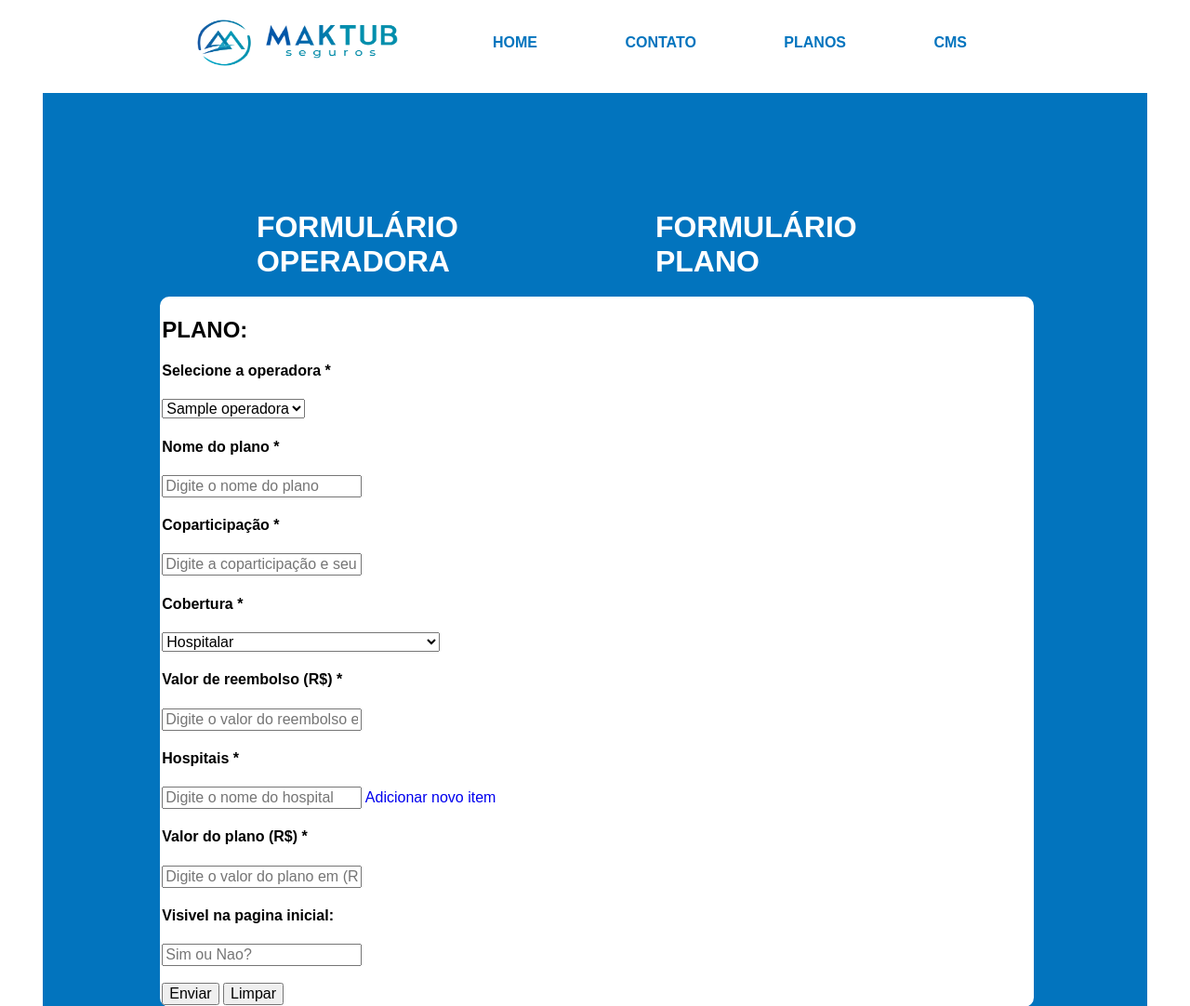
After one commit to work-vitor/seguro, a PHP site: page /views/cadPL.php in a window 1280 px wide. The commit adds this page. Shown: the top 1082 px of the page at 93% size. Run offline with PHP 8.4, Linux system fonts and the light colour scheme; tables that the repository leaves empty or names only in its code hold one stand-in row (values such as "Sample post").

Commit message:
Form Plano

```diff
--- a/css/style.css
+++ b/css/style.css
@@ -58,9 +58,14 @@ li a {
     padding: 10%;
 }
 
-.block_az h1 {
+.block_az h1{
     color: #fff;
     margin: 0% 5%;
+}
+
+
+.block_az a:link {
+    text-decoration: none;
 }
 
 .container {
@@ -68,6 +73,8 @@ li a {
     justify-content: center;
 
 }
+
+
 
 .cad {
 
@@ -181,11 +188,10 @@ li a {
 }
 
 .planos{
-    height: 100%;
-    width: 50%;
+    height: 0;
+    width: 40%;
     margin-top: 28%;
-    margin-left: 25%;
+    margin-left: 28%;
     display: flex;
     justify-content: center;
-    flex-basis: 100%;
 }
--- a/index.php
+++ b/index.php
@@ -58,7 +58,6 @@ include("model/class_crud.php");
                 <ul>
                     <li><a href=""><img src="img/up/<?php echo $Fetch['nome_logo']; ?>" alt="logo_maktub" width="220" height="50"></a></li>
                 </ul>
-
         <?php
             }
         }
--- /dev/null
+++ b/views/cadPL.php
@@ -0,0 +1,232 @@
+<?php
+include("../model/class_crud.php");
+
+
+//update
+/*if (isset($_GET['id'])) {
+    $Acao = "Editar";
+    $Crud = new ClassCrud();
+    $BFetch = $Crud->selectDB("*", "plano", "where id=?", array($_GET['id']));
+    $Fetch = $BFetch->fetch(PDO::FETCH_ASSOC);
+
+    $id = $Fetch['id'];
+
+} else {
+    $Acao = "Cadastrar";
+    $id = "";
+
+}*/
+?>
+<!DOCTYPE html>
+<html lang="pt-br">
+
+<head>
+    <meta charset="UTF-8">
+    <meta http-equiv="X-UA-Compatible" content="IE=edge">
+    <meta name="viewport" content="width=device-width, initial-scale=1.0">
+    <link rel="stylesheet" type="text/css" href="../css/style.css">
+    <title>Home</title>
+</head>
+
+<body>
+
+    <div class="main-header">
+        <a href="index.php"><img src="../img/logo_desafiador.png" alt="logo_maktub" width="220" height="50"></a>
+        <ul>
+            <li><a href="">HOME</a></li>
+            <li><a href="">CONTATO</a></li>
+            <li><a href="../index.php">PLANOS</a></li>
+            <li><a href="cadOP.php">CMS</a></li>
+        </ul>
+    </div>
+
+
+    <div class="block_az">
+
+        <div class="container">
+            <span class="teste"><a href="cadOP.php">
+                    <h1>FORMULÁRIO OPERADORA </h1>
+                </a></span>
+            <a href="cadPL.php">
+                <h1>FORMULÁRIO PLANO</h1>
+            </a>
+        </div>
+
+        <div class="cad">
+            <form method="post" action="../controller/ControllerOp.php" class="form" enctype="multipart/form-data">
+
+
+                <div>
+                    <h2>PLANO:</h2>
+                </div>
+                <div>
+
+                    <label>
+                        <h4>Selecione a operadora *</h4>
+                    </label>
+
+
+                    <select name="select">
+                        <?php
+                        $crud = new ClassCrud();
+                        $BFetch = $crud->selectDB(
+                            "*",
+                            "operadora",
+                            "",
+                            array()
+                        );
+
+                        while ($Fetch = $BFetch->fetch(PDO::FETCH_ASSOC)) {
+
+
+
+                        ?>
+                            <option value="<?php echo $Fetch['id']; ?>"><?php echo $Fetch['nome_op']; ?></option>
+                            <
+                        <?php
+                        }
+
+                        ?>
+                    </select>
+
+
+                </div>
+
+                <div>
+                    <label>
+                        <h4>Nome do plano *</h4>
+                    </label>
+                    <input type="text" name="nome_pl" value="<?php ?>" placeholder="Digite o nome do plano" required>
+                </div>
+                <div>
+
+                    <div>
+                        <label>
+                            <h4>Coparticipação *</h4>
+                        </label>
+                        <input type="text" name="copar" value="<?php ?>" placeholder="Digite a coparticipação e seu valor em %" required>
+                    </div>
+
+                    <div>
+                        <label>
+                            <h4>Cobertura *</h4>
+                        </label>
+
+                        <select name="select">
+                            <option value="Hospitalar">Hospitalar</option>
+                            <option value="Ambolatorial + Hospital com Obstétrica">Ambolatorial + Hospital com Obstétrica</option>
+                        </select>
+
+
+                    </div>
+
+                    <div>
+                        <label>
+                            <h4>Valor de reembolso (R$) *</h4>
+                        </label>
+                        <input type="text" name="valor_re" value="<?php ?>" placeholder="Digite o valor do reembolso em (R$)" required>
+                    </div>
+
+                    <div id="formulario">
+                        <label>
+                            <h4>Hospitais *</h4>
+                        </label>
+                        <div class="item">
+                            <input type="text" name="valor[0][hospital]" value="" placeholder="Digite o nome do hospital" required>
+                            <a href="#" id="botao_add">Adicionar novo item</a>
+                        </div>
+                    </div>
+
+                    <div>
+                        <label>
+                            <h4>Valor do plano (R$) *</h4>
+                        </label>
+                        <input type="text" name="valor_pl" value="<?php ?>" placeholder="Digite o valor do plano em (R$)" required>
+                    </div>
+
+
+                    <div>
+                        <label>
+                            <h4>Visivel na pagina inicial:</h4>
+                        </label>
+                        <input type="text" name="op_visi" value="<?php ?>" placeholder="Sim ou Nao?" required>
+                    </div>
+                    <div>
+                        <br>
+                    </div>
+
+                    <div>
+                        <button type="submit" name="btn-enviar" class="btn_enviar">Enviar</button>
+                        <button type="reset" name="btn-limpar" class="btn_limpar">Limpar</button>
+                    </div>
+            </form>
+
+
+
+        </div>
+
+        <div id="content">
+            <table class="tabelaCrud">
+                <tr>
+
+                </tr>
+
+                <?php
+                $crud = new ClassCrud();
+                $BFetch = $crud->selectDB(
+                    "*",
+                    "operadora",
+                    "",
+                    array()
+                );
+
+                while ($Fetch = $BFetch->fetch(PDO::FETCH_ASSOC)) {
+
+                ?>
+                    <tr>
+                        <td><?php echo $Fetch['nome_op']; ?></td>
+
+                        <td>
+                            <a href="<?php echo "cadOP.php?id={$Fetch['id']};" ?>"><img src="https://img.icons8.com/material/24/000000/edit.png"></a>
+                            <a class="Deletar" href="<?php echo "../controller/ControllerDelOp.php?id={$Fetch['id']};"  ?>"><img src="https://img.icons8.com/material/24/000000/delete.png"></a>
+                        </td>
+                    </tr>
+
+                <?php
+                }
+                ?>
+
+            </table>
+
+        </div>
+    </div>
+
+    <script type="text/javascript">
+        // Index dos items do formulario
+        var index = 0;
+
+        document.addEventListener('DOMContentLoaded', function() {
+            document.getElementById("botao_add").addEventListener('click', function() {
+                // Sempre que alguem clicar no botão "botao_add" fazer:
+
+                // Acrescenta mais um no index
+                index++;
+
+                // Gera uma nova div da classe item
+                let novaDiv = document.createElement('div');
+                novaDiv.setAttribute('class', 'item');
+
+                // Os campos com o novo index
+                let novoItem =
+                    '<input type="text" name="valor[' + index + '][hospital]" placeholder="Digite o nome do hospital"> ';
+
+                novaDiv.innerHTML = novoItem;
+
+                // Adiciona o novo item na div "formulario" (mantendo o que já está lá)
+                document.getElementById("formulario").appendChild(novaDiv);
+            });
+        });
+    </script>
+</body>
+
+</html>
```
Also changed, not shown: views/cadOP.php (+12 -8 lines), img/up/2022.06.19-21.32.17.png (deleted), img/up/2022.06.19-21.43.40.png (deleted), img/up/2022.06.19-22.34.20.png (deleted), img/up/2022.06.19-22.36.26.png (deleted), img/up/2022.06.19-22.36.40.png (deleted), img/up/2022.06.19-22.37.11.png (deleted), img/up/2022.06.19-22.40.05.png (deleted), img/up/2022.06.19-22.40.19.png (deleted), img/up/2022.06.19-22.40.29.png (deleted), img/up/2022.06.19-23.12.09.png (renamed from img/up/2022.06.19-16.23.59.png), img/up/2022.06.20-01.28.04.png (renamed from img/up/2022.06.19-22.34.37.png), img/up/2022.06.20-01.28.22.png (renamed from img/up/2022.06.19-16.43.28.png).
